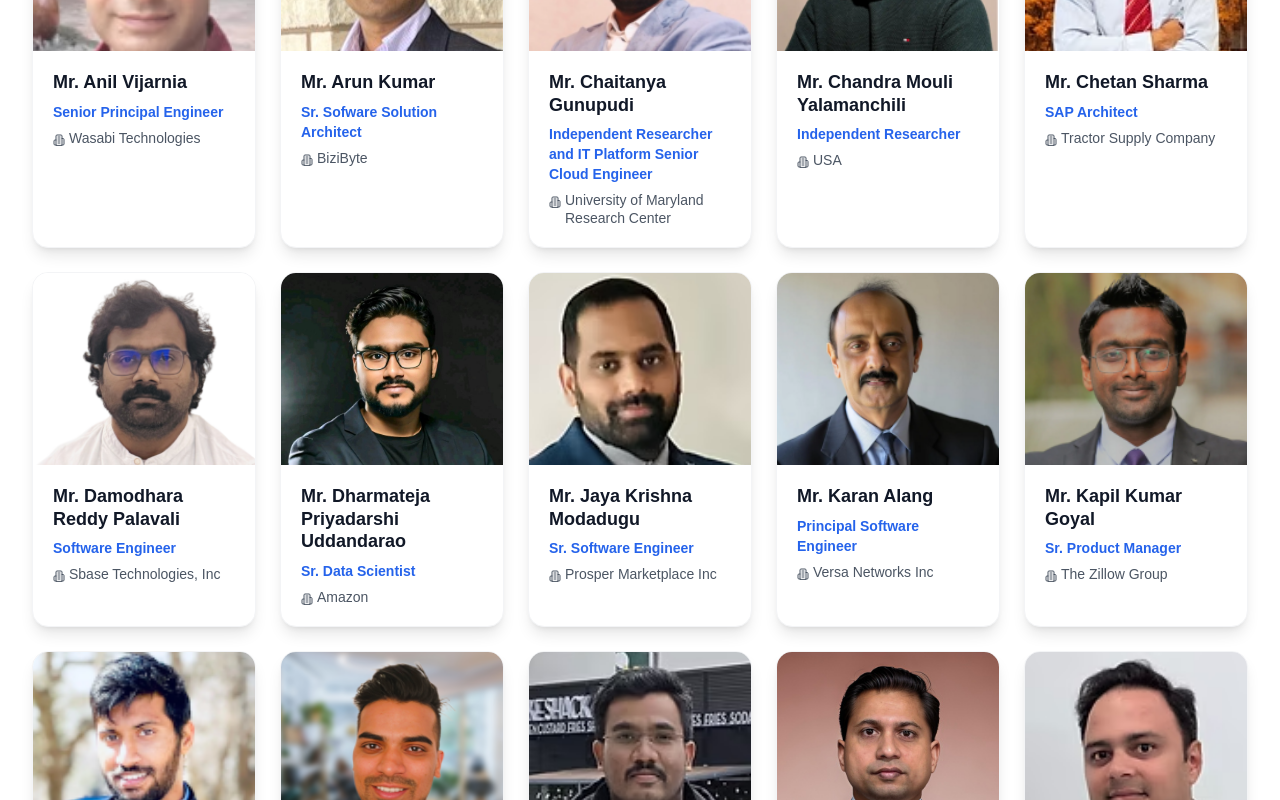
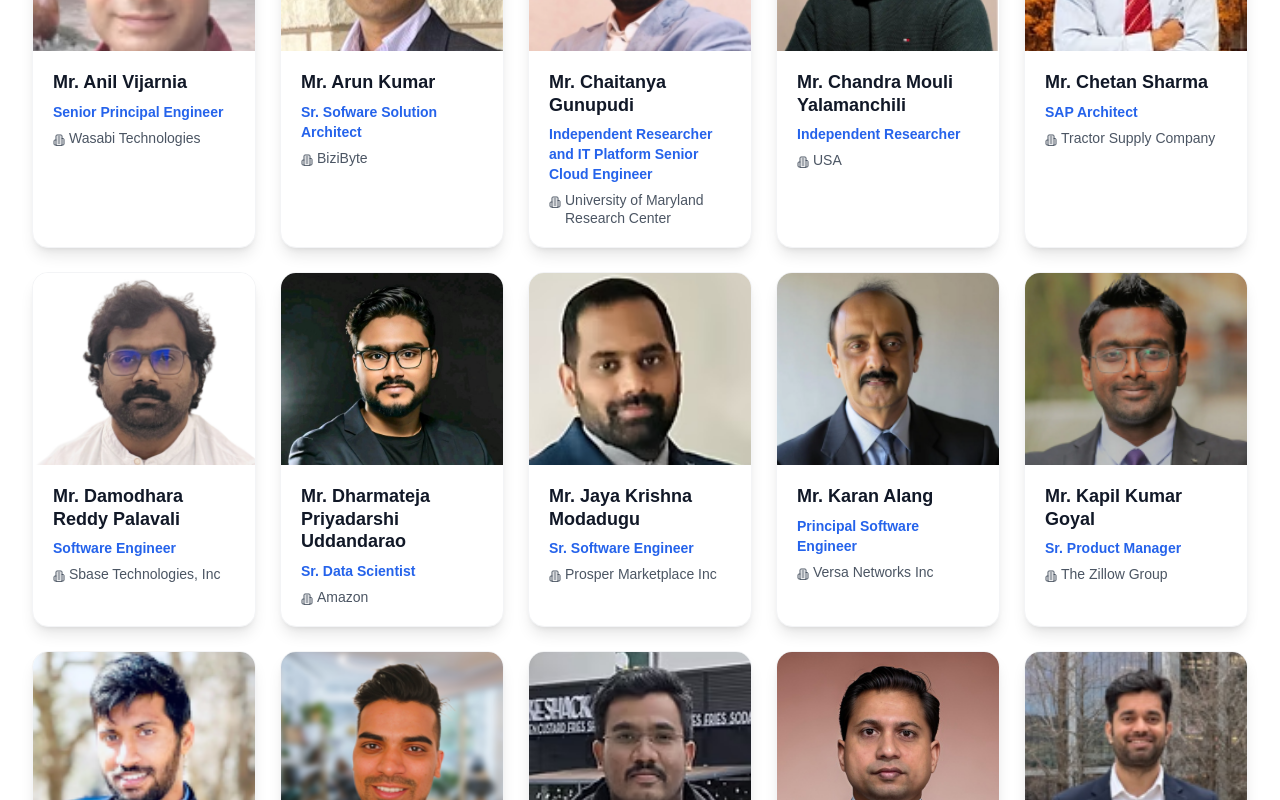
Before and after one commit to arshchatrath/Indian-Israeli-Hackathon, a Next.js app: page / in a window 1280 px wide. Shown: the part 11200-12000 px from the top of the page. Built offline with nearby package versions, Linux system fonts and the light colour scheme.

Commit message:
Add Judge

```diff
--- a/components/judges.tsx
+++ b/components/judges.tsx
@@ -127,6 +127,13 @@ const judges = [
     company: "IEEE Senior Member",
     image: "/Nagamalleswararao Bellamkonda.jpeg",
     linkedIn: "http://linkedin.com/in/naga-bellamkonda-7209a11a0/"
+  },
+  {
+    name: "Mr. Narendra Kandregula",
+    title: "Assitant Vice President",
+    company: "Deutsche Bank",
+    image: "/Narendra Kandregula.png",
+    linkedIn: "https://www.linkedin.com/in/ganpatigoel/"
   },
   {
     name: "Mr. Navdeep Singh",
```
Also changed, not shown: public/Narendra Kandregula.png (added).
